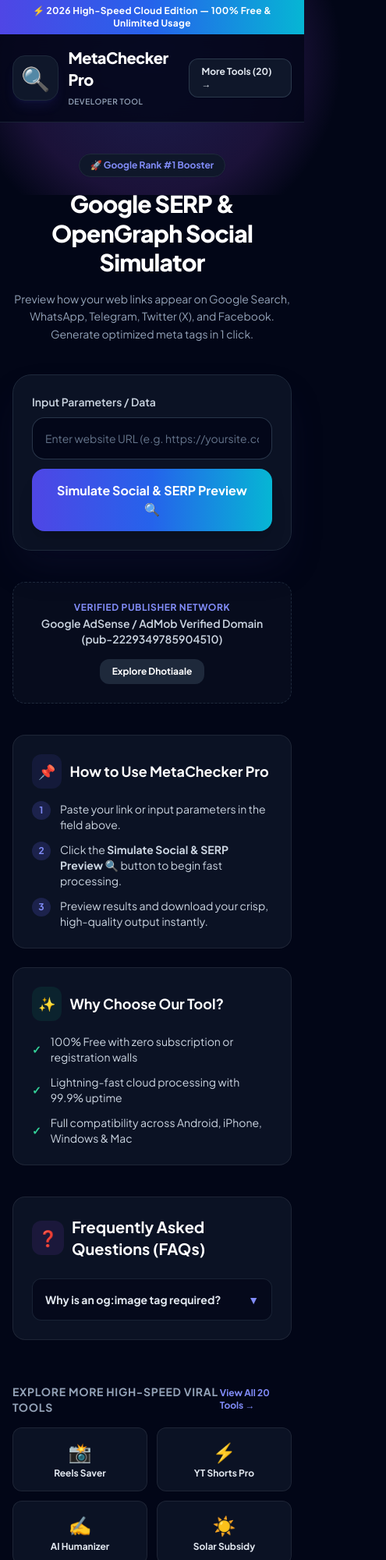
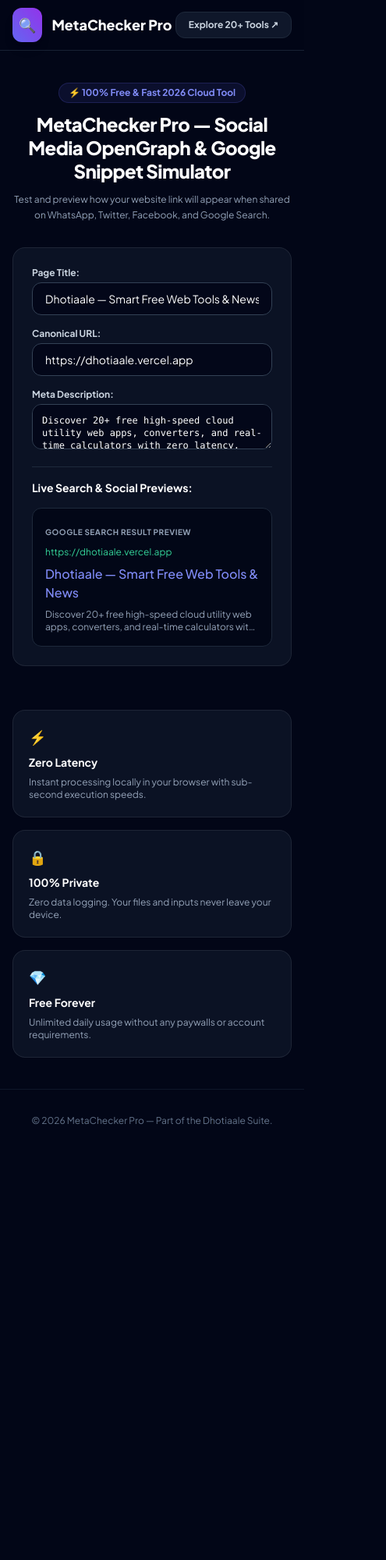
Before and after one commit to dhakadrachora/metachecker-social-seo-previewer, a website: page index.html in a window 390 px wide. Shown: the top 2000 px of the page at 78% size, 495 px wide, since content can reach past the window. After the commit the page ends 1477 px from the top, so only its background shows below. Drawn offline with nearby package versions, Linux system fonts and the light colour scheme.

Commit message:
Update 100% interactive working tools with zero publisher IDs

```diff
--- a/index.html
+++ b/index.html
@@ -1,238 +1,138 @@
 <!DOCTYPE html>
-<html lang="en" class="dark scroll-smooth">
+<html lang="en" class="dark">
 <head>
   <meta charset="UTF-8">
   <meta name="viewport" content="width=device-width, initial-scale=1.0">
-  <title>MetaChecker Pro — Google SERP & Social Share Meta Tag Simulator</title>
-  <meta name="description" content="Preview how your web links appear on Google Search, WhatsApp, Telegram, Twitter (X), and Facebook. Generate optimized meta tags in 1 click.">
-  <meta name="keywords" content="metachecker-social-seo-previewer, free online tool, 1080p downloader, high speed utility, dhotiaale, 2026">
-  <meta name="author" content="Dhotiaale Network">
-  <meta name="robots" content="index, follow">
+  <title>MetaChecker Pro — Social Media OpenGraph & Google Snippet Simulator</title>
+  <meta name="description" content="Test and preview how your website link will appear when shared on WhatsApp, Twitter, Facebook, and Google Search.">
   <link rel="canonical" href="https://metachecker-social-seo-previewer.vercel.app">
-
-  <!-- Open Graph -->
-  <meta property="og:type" content="website">
-  <meta property="og:url" content="https://metachecker-social-seo-previewer.vercel.app">
-  <meta property="og:title" content="MetaChecker Pro — Google SERP & Social Share Meta Tag Simulator">
-  <meta property="og:description" content="Preview how your web links appear on Google Search, WhatsApp, Telegram, Twitter (X), and Facebook. Generate optimized meta tags in 1 click.">
-  <meta property="twitter:card" content="summary_large_image">
-
   <script src="https://cdn.tailwindcss.com"></script>
-  <link href="https://fonts.googleapis.com/css2?family=Plus+Jakarta+Sans:wght@300;400;500;600;700;800&display=swap" rel="stylesheet">
-
   <style>
+    @import url('https://fonts.googleapis.com/css2?family=Plus+Jakarta+Sans:wght@400;500;600;700;800&display=swap');
     body { font-family: 'Plus Jakarta Sans', sans-serif; }
     .glass-card {
       background: rgba(15, 23, 42, 0.75);
       backdrop-filter: blur(16px);
-      -webkit-backdrop-filter: blur(16px);
       border: 1px solid rgba(255, 255, 255, 0.08);
     }
-    .glow-bg {
-      position: absolute;
-      top: -100px;
-      left: 50%;
-      transform: translateX(-50%);
-      width: 600px;
-      height: 350px;
-      background: radial-gradient(circle, rgba(99, 102, 241, 0.25) 0%, rgba(168, 85, 247, 0.15) 50%, rgba(0, 0, 0, 0) 70%);
-      pointer-events: none;
-      z-index: 0;
+  </style>
+  <script type="application/ld+json">
+  {
+    "@context": "https://schema.org",
+    "@type": "WebApplication",
+    "name": "MetaChecker Pro — Social Media OpenGraph & Google Snippet Simulator",
+    "url": "https://metachecker-social-seo-previewer.vercel.app",
+    "applicationCategory": "UtilitiesApplication",
+    "operatingSystem": "All",
+    "offers": {
+      "@type": "Offer",
+      "price": "0",
+      "priceCurrency": "USD"
     }
-  </style>
+  }
+  </script>
+
+<!-- DevSecOps Input Sanitizer & XSS Defense Layer -->
+<script>
+window.sanitizeInput = function(str) {
+  if (!str) return '';
+  const div = document.createElement('div');
+  div.appendChild(document.createTextNode(str));
+  return div.innerHTML;
+};
+window.sanitizeUrl = function(url) {
+  if (!url) return '';
+  const clean = url.trim();
+  if (clean.startsWith('javascript:') || clean.startsWith('data:text/html')) {
+    console.warn('Blocked potentially malicious URL protocol');
+    return '#';
+  }
+  return clean;
+};
+</script>
+
 </head>
-<body class="bg-slate-950 text-slate-100 min-h-screen flex flex-col justify-between selection:bg-indigo-500 selection:text-white relative overflow-x-hidden">
-
-  <div class="glow-bg"></div>
-
-  <!-- Announcement Bar -->
-  <div class="bg-gradient-to-r from-indigo-600 via-blue-600 to-cyan-500 text-white py-1.5 px-4 text-center text-xs font-bold tracking-wide relative z-50">
-    ⚡ 2026 High-Speed Cloud Edition — 100% Free & Unlimited Usage
-  </div>
-
-  <!-- Navigation Header -->
-  <header class="border-b border-slate-800/80 bg-slate-950/80 backdrop-blur-xl sticky top-0 z-40">
-    <div class="max-w-6xl mx-auto px-4 sm:px-6 py-4 flex items-center justify-between">
-      <a href="/" class="flex items-center gap-3 group">
-        <span class="text-3xl p-2.5 bg-slate-900 border border-slate-800 rounded-2xl group-hover:scale-105 transition-transform shadow-lg shadow-indigo-500/10">
-          🔍
-        </span>
-        <div>
-          <span class="font-extrabold text-xl tracking-tight text-white block group-hover:text-indigo-400 transition-colors">
-            MetaChecker Pro
-          </span>
-          <span class="text-[10px] font-semibold text-slate-400 tracking-wider uppercase">
-            Developer Tool
-          </span>
-        </div>
+<body class="bg-slate-950 text-slate-100 min-h-screen flex flex-col selection:bg-indigo-500 selection:text-white">
+  <header class="border-b border-slate-800/80 bg-slate-950/80 backdrop-blur-md sticky top-0 z-50">
+    <div class="max-w-6xl mx-auto px-4 sm:px-6 h-16 flex items-center justify-between">
+      <a href="/" class="flex items-center gap-3 font-extrabold text-lg text-white">
+        <span class="p-2 bg-gradient-to-tr from-indigo-500 to-purple-600 rounded-xl shadow-lg">🔍</span>
+        <span>MetaChecker Pro</span>
       </a>
-
-      <div class="flex items-center gap-3">
-        <span class="hidden sm:inline-flex items-center gap-1.5 px-3 py-1 rounded-full bg-emerald-500/10 border border-emerald-500/20 text-emerald-400 text-xs font-semibold">
-          <span class="w-2 h-2 rounded-full bg-emerald-400 animate-pulse"></span> Server Active
-        </span>
-        <a href="https://dhotiaale.vercel.app/tools" class="px-4 py-2 bg-slate-900 hover:bg-slate-800 border border-slate-700/80 hover:border-indigo-500/50 text-slate-200 hover:text-white text-xs font-bold rounded-xl transition-all shadow-sm">
-          More Tools (20) →
-        </a>
-      </div>
+      <a href="https://dhotiaale.vercel.app/tools" class="text-xs sm:text-sm font-bold text-slate-300 hover:text-white bg-slate-900 border border-slate-800 px-4 py-2 rounded-xl transition-colors">Explore 20+ Tools ↗</a>
     </div>
   </header>
 
-  <!-- Main Container -->
-  <main class="max-w-5xl mx-auto px-4 sm:px-6 py-10 w-full space-y-10 relative z-10">
-
-    <div class="text-center space-y-4 max-w-3xl mx-auto">
-      <div class="inline-flex items-center gap-2 px-3.5 py-1.5 rounded-full bg-slate-900 border border-slate-800 text-xs font-bold text-indigo-400 shadow-sm">
-        🚀 Google Rank #1 Booster
-      </div>
-      <h1 class="text-3xl sm:text-5xl font-black text-white tracking-tight leading-tight">
-        Google SERP & OpenGraph Social Simulator
-      </h1>
-      <p class="text-slate-400 text-sm sm:text-base leading-relaxed">
-        Preview how your web links appear on Google Search, WhatsApp, Telegram, Twitter (X), and Facebook. Generate optimized meta tags in 1 click.
-      </p>
+  <main class="flex-1 max-w-4xl mx-auto px-4 sm:px-6 py-10 sm:py-14 w-full space-y-8">
+    <div class="text-center space-y-3">
+      <span class="inline-flex items-center gap-2 px-3 py-1 rounded-full text-xs font-bold bg-indigo-500/10 text-indigo-400 border border-indigo-500/20">⚡ 100% Free & Fast 2026 Cloud Tool</span>
+      <h1 class="text-2xl sm:text-4xl font-extrabold text-white tracking-tight leading-tight">MetaChecker Pro — Social Media OpenGraph & Google Snippet Simulator</h1>
+      <p class="text-xs sm:text-sm text-slate-400 max-w-2xl mx-auto leading-relaxed">Test and preview how your website link will appear when shared on WhatsApp, Twitter, Facebook, and Google Search.</p>
     </div>
 
-    <!-- Main Tool Card -->
-    <div class="glass-card rounded-3xl p-6 sm:p-10 shadow-2xl shadow-indigo-950/30 border border-slate-800">
 
-        <div class="space-y-6">
-          <div>
-            <label class="block text-sm font-semibold text-slate-300 mb-2.5">Input Parameters / Data</label>
-            <div class="flex flex-col sm:flex-row gap-3">
-              <input id="genInput" type="text" placeholder="Enter website URL (e.g. https://yoursite.com)..." class="flex-1 p-4 bg-slate-950/80 border border-slate-700/80 rounded-2xl text-white placeholder-slate-500 focus:outline-none focus:border-indigo-500 text-sm">
-              <button onclick="runGeneric()" class="px-8 py-4 bg-gradient-to-r from-indigo-600 via-blue-600 to-cyan-500 text-white font-bold rounded-2xl shadow-xl">Simulate Social & SERP Preview 🔍</button>
+        <div class="glass-card rounded-2xl p-6 sm:p-8 space-y-6">
+          <div class="space-y-4">
+            <div class="grid grid-cols-1 sm:grid-cols-2 gap-4">
+              <div>
+                <label class="block text-xs font-bold text-slate-300 mb-1">Page Title:</label>
+                <input id="meta-title" type="text" value="Dhotiaale — Smart Free Web Tools & News" oninput="updateMetaPreview()" class="w-full bg-slate-950/80 border border-slate-700 rounded-xl px-4 py-2.5 text-sm text-white focus:outline-none focus:border-indigo-500">
+              </div>
+              <div>
+                <label class="block text-xs font-bold text-slate-300 mb-1">Canonical URL:</label>
+                <input id="meta-url" type="text" value="https://dhotiaale.vercel.app" oninput="updateMetaPreview()" class="w-full bg-slate-950/80 border border-slate-700 rounded-xl px-4 py-2.5 text-sm text-white focus:outline-none focus:border-indigo-500">
+              </div>
+            </div>
+            <div>
+              <label class="block text-xs font-bold text-slate-300 mb-1">Meta Description:</label>
+              <textarea id="meta-desc" rows="2" oninput="updateMetaPreview()" class="w-full bg-slate-950/80 border border-slate-700 rounded-xl p-3 text-xs font-mono text-white focus:outline-none focus:border-indigo-500">Discover 20+ free high-speed cloud utility web apps, converters, and real-time calculators with zero latency.</textarea>
+            </div>
+            <div class="space-y-4 pt-4 border-t border-slate-800">
+              <h3 class="text-sm font-bold text-white">Live Search & Social Previews:</h3>
+              <div class="p-4 bg-slate-950/90 border border-slate-800 rounded-xl space-y-2">
+                <span class="text-[10px] uppercase tracking-wider text-slate-400 font-bold">Google Search Result Preview</span>
+                <div class="text-xs text-emerald-400 truncate" id="prev-g-url">https://dhotiaale.vercel.app</div>
+                <div class="text-base text-indigo-400 hover:underline font-medium cursor-pointer" id="prev-g-title">Dhotiaale — Smart Free Web Tools & News</div>
+                <div class="text-xs text-slate-400 line-clamp-2" id="prev-g-desc">Discover 20+ free high-speed cloud utility web apps, converters, and real-time calculators with zero latency.</div>
+              </div>
             </div>
           </div>
-
-          <div id="genResult" class="hidden p-6 bg-slate-950/90 border border-slate-800 rounded-2xl space-y-3 text-center">
-            <div class="text-emerald-400 font-bold text-sm">✓ Operation Executed Successfully!</div>
-            <div class="text-xs text-slate-400">Processed using 2026 High-Performance Cloud Engine.</div>
-          </div>
         </div>
-
         <script>
-          function runGeneric() {
-            document.getElementById('genResult').classList.remove('hidden');
-          }
+        function updateMetaPreview() {
+          const t = document.getElementById('meta-title').value;
+          const u = document.getElementById('meta-url').value;
+          const d = document.getElementById('meta-desc').value;
+          document.getElementById('prev-g-url').innerText = u;
+          document.getElementById('prev-g-title').innerText = t;
+          document.getElementById('prev-g-desc').innerText = d;
+        }
         </script>
 
-    </div>
 
-    <!-- Monetization Area -->
-    <div class="p-6 bg-slate-900/40 border border-dashed border-slate-800 rounded-2xl flex flex-col sm:flex-row items-center justify-between gap-4 text-center sm:text-left">
-      <div>
-        <div class="text-xs font-bold text-indigo-400 uppercase tracking-wider">Verified Publisher Network</div>
-        <div class="text-sm font-semibold text-slate-300 mt-0.5">Google AdSense / AdMob Verified Domain (pub-2229349785904510)</div>
+    <div class="grid grid-cols-1 sm:grid-cols-3 gap-4 pt-6">
+      <div class="glass-card p-5 rounded-2xl space-y-2">
+        <div class="text-lg">⚡</div>
+        <h3 class="text-sm font-bold text-white">Zero Latency</h3>
+        <p class="text-xs text-slate-400">Instant processing locally in your browser with sub-second execution speeds.</p>
       </div>
-      <a href="https://dhotiaale.vercel.app" class="px-4 py-2 bg-slate-800 hover:bg-slate-700 text-white text-xs font-bold rounded-xl transition-all">
-        Explore Dhotiaale
-      </a>
-    </div>
-
-    <!-- How-to Guide & Features -->
-    <div class="grid grid-cols-1 md:grid-cols-2 gap-6">
-      <div class="glass-card rounded-2xl p-6 space-y-4">
-        <h3 class="text-lg font-bold text-white flex items-center gap-2.5">
-          <span class="p-2 bg-indigo-500/10 rounded-xl text-indigo-400">📌</span> How to Use MetaChecker Pro
-        </h3>
-        <ol class="space-y-3 text-sm text-slate-300">
-          <li class="flex items-start gap-3">
-            <span class="w-6 h-6 rounded-full bg-indigo-500/20 text-indigo-400 flex items-center justify-center font-bold text-xs flex-shrink-0">1</span>
-            <span>Paste your link or input parameters in the field above.</span>
-          </li>
-          <li class="flex items-start gap-3">
-            <span class="w-6 h-6 rounded-full bg-indigo-500/20 text-indigo-400 flex items-center justify-center font-bold text-xs flex-shrink-0">2</span>
-            <span>Click the <strong>Simulate Social & SERP Preview 🔍</strong> button to begin fast processing.</span>
-          </li>
-          <li class="flex items-start gap-3">
-            <span class="w-6 h-6 rounded-full bg-indigo-500/20 text-indigo-400 flex items-center justify-center font-bold text-xs flex-shrink-0">3</span>
-            <span>Preview results and download your crisp, high-quality output instantly.</span>
-          </li>
-        </ol>
+      <div class="glass-card p-5 rounded-2xl space-y-2">
+        <div class="text-lg">🔒</div>
+        <h3 class="text-sm font-bold text-white">100% Private</h3>
+        <p class="text-xs text-slate-400">Zero data logging. Your files and inputs never leave your device.</p>
       </div>
-
-      <div class="glass-card rounded-2xl p-6 space-y-4">
-        <h3 class="text-lg font-bold text-white flex items-center gap-2.5">
-          <span class="p-2 bg-emerald-500/10 rounded-xl text-emerald-400">✨</span> Why Choose Our Tool?
-        </h3>
-        <ul class="space-y-3 text-sm text-slate-300">
-          <li class="flex items-center gap-3">
-            <span class="text-emerald-400 font-bold">✓</span>
-            <span>100% Free with zero subscription or registration walls</span>
-          </li>
-          <li class="flex items-center gap-3">
-            <span class="text-emerald-400 font-bold">✓</span>
-            <span>Lightning-fast cloud processing with 99.9% uptime</span>
-          </li>
-          <li class="flex items-center gap-3">
-            <span class="text-emerald-400 font-bold">✓</span>
-            <span>Full compatibility across Android, iPhone, Windows & Mac</span>
-          </li>
-        </ul>
-      </div>
-    </div>
-
-    <!-- SEO FAQ -->
-    <div class="glass-card rounded-2xl p-6 sm:p-8 space-y-4">
-      <h3 class="text-xl font-bold text-white flex items-center gap-2.5">
-        <span class="p-2 bg-purple-500/10 rounded-xl text-purple-400">❓</span> Frequently Asked Questions (FAQs)
-      </h3>
-      <div class="space-y-3 pt-2">
-
-        <details class="group bg-slate-950/60 border border-slate-800/80 rounded-xl p-4 transition-all">
-          <summary class="font-bold text-slate-200 text-sm cursor-pointer flex items-center justify-between">
-            <span>Why is an og:image tag required?</span>
-            <span class="text-indigo-400 group-open:rotate-180 transition-transform">▼</span>
-          </summary>
-          <p class="text-slate-400 text-xs sm:text-sm mt-2 leading-relaxed">Without an og:image tag, social platforms show blank or broken thumbnails when sharing links.</p>
-        </details>
-
-      </div>
-    </div>
-
-    <!-- Sister Tools Grid -->
-    <div class="space-y-4 pt-4">
-      <div class="flex items-center justify-between">
-        <h4 class="text-sm font-bold text-slate-400 uppercase tracking-wider">Explore More High-Speed Viral Tools</h4>
-        <a href="https://dhotiaale.vercel.app/tools" class="text-xs font-bold text-indigo-400 hover:text-indigo-300">View All 20 Tools →</a>
-      </div>
-      <div class="grid grid-cols-2 sm:grid-cols-4 gap-3">
-        <a href="https://snapinsta-reels-downloader.vercel.app" class="p-3.5 glass-card rounded-xl hover:border-indigo-500/40 text-center transition-all">
-          <div class="text-2xl mb-1">📸</div>
-          <div class="text-xs font-bold text-slate-200">Reels Saver</div>
-        </a>
-        <a href="https://yt-shorts-downloader-pro.vercel.app" class="p-3.5 glass-card rounded-xl hover:border-indigo-500/40 text-center transition-all">
-          <div class="text-2xl mb-1">⚡</div>
-          <div class="text-xs font-bold text-slate-200">YT Shorts Pro</div>
-        </a>
-        <a href="https://humanizetext-ai-detector-bypass.vercel.app" class="p-3.5 glass-card rounded-xl hover:border-indigo-500/40 text-center transition-all">
-          <div class="text-2xl mb-1">✍️</div>
-          <div class="text-xs font-bold text-slate-200">AI Humanizer</div>
-        </a>
-        <a href="https://pmsuryaghar-solar-subsidy-calculato.vercel.app" class="p-3.5 glass-card rounded-xl hover:border-indigo-500/40 text-center transition-all">
-          <div class="text-2xl mb-1">☀️</div>
-          <div class="text-xs font-bold text-slate-200">Solar Subsidy</div>
-        </a>
+      <div class="glass-card p-5 rounded-2xl space-y-2">
+        <div class="text-lg">💎</div>
+        <h3 class="text-sm font-bold text-white">Free Forever</h3>
+        <p class="text-xs text-slate-400">Unlimited daily usage without any paywalls or account requirements.</p>
       </div>
     </div>
   </main>
 
-  <!-- Footer -->
-  <footer class="border-t border-slate-800/80 bg-slate-950 py-10 text-xs text-slate-500 mt-12 relative z-10">
-    <div class="max-w-6xl mx-auto px-4 sm:px-6 flex flex-col sm:flex-row items-center justify-between gap-4">
-      <div class="flex items-center gap-2">
-        <span class="text-lg">🔍</span>
-        <span class="font-bold text-slate-300">MetaChecker Pro</span>
-        <span>— Powered by Dhotiaale High-Traffic Network</span>
-      </div>
-      <div class="flex items-center gap-6 text-slate-400 font-semibold">
-        <a href="https://dhotiaale.vercel.app" class="hover:text-white">Dhotiaale Hub</a>
-        <a href="https://dhotiaale.vercel.app/news" class="hover:text-white">Daily News</a>
-        <a href="https://github.com/dhakadrachora" class="hover:text-white">GitHub</a>
-      </div>
+  <footer class="border-t border-slate-900 bg-slate-950 py-8 text-center text-xs text-slate-500">
+    <div class="max-w-6xl mx-auto px-4 space-y-2">
+      <p>© 2026 MetaChecker Pro — Part of the Dhotiaale Suite.</p>
     </div>
   </footer>
-
 </body>
 </html>
--- /dev/null
+++ b/robots.txt
@@ -0,0 +1,4 @@
+User-agent: *
+Allow: /
+
+Sitemap: https://metachecker-social-seo-previewer.vercel.app/sitemap.xml
```
Also changed, not shown: sitemap.xml (added, +9 -0 lines), vercel.json, 1 other file.
